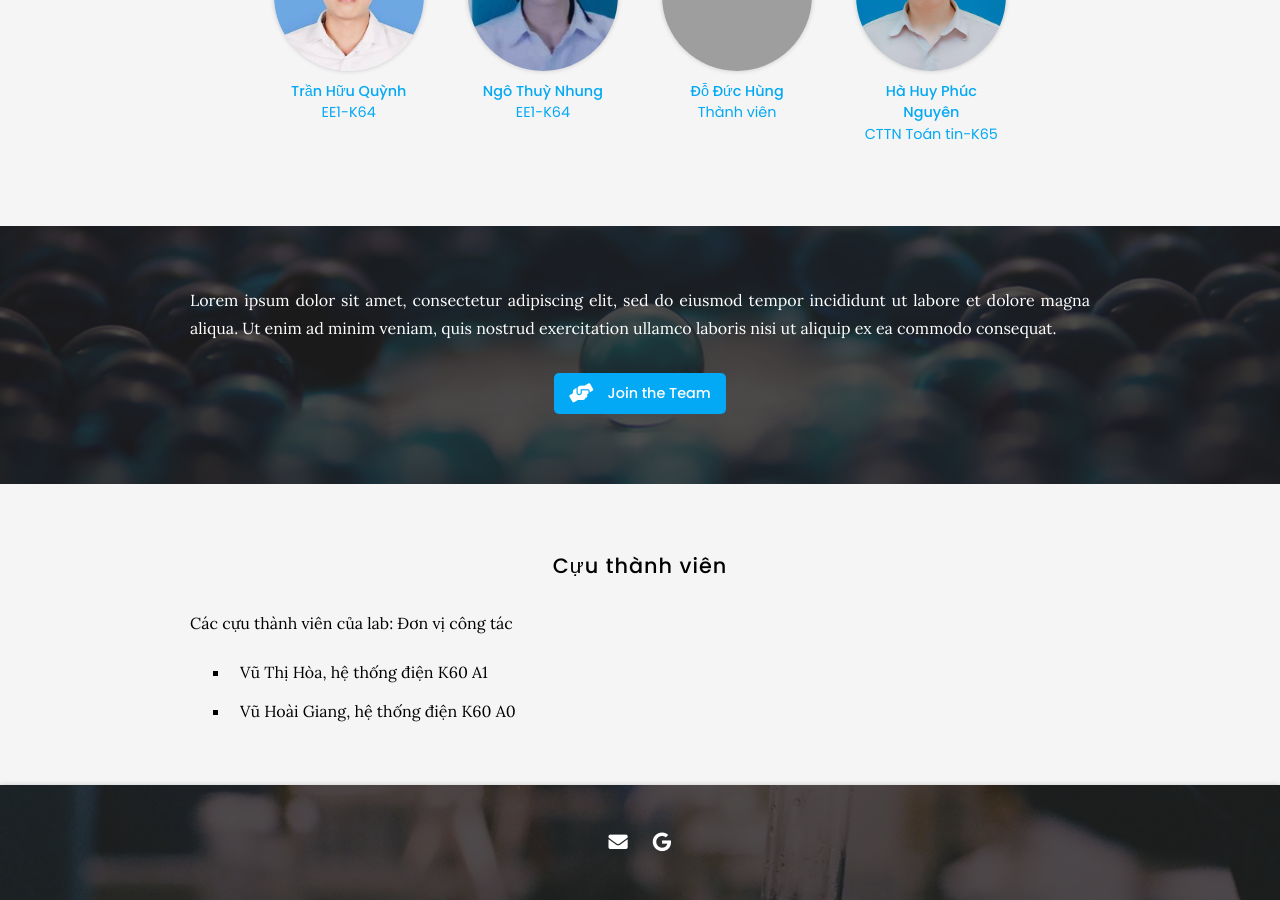
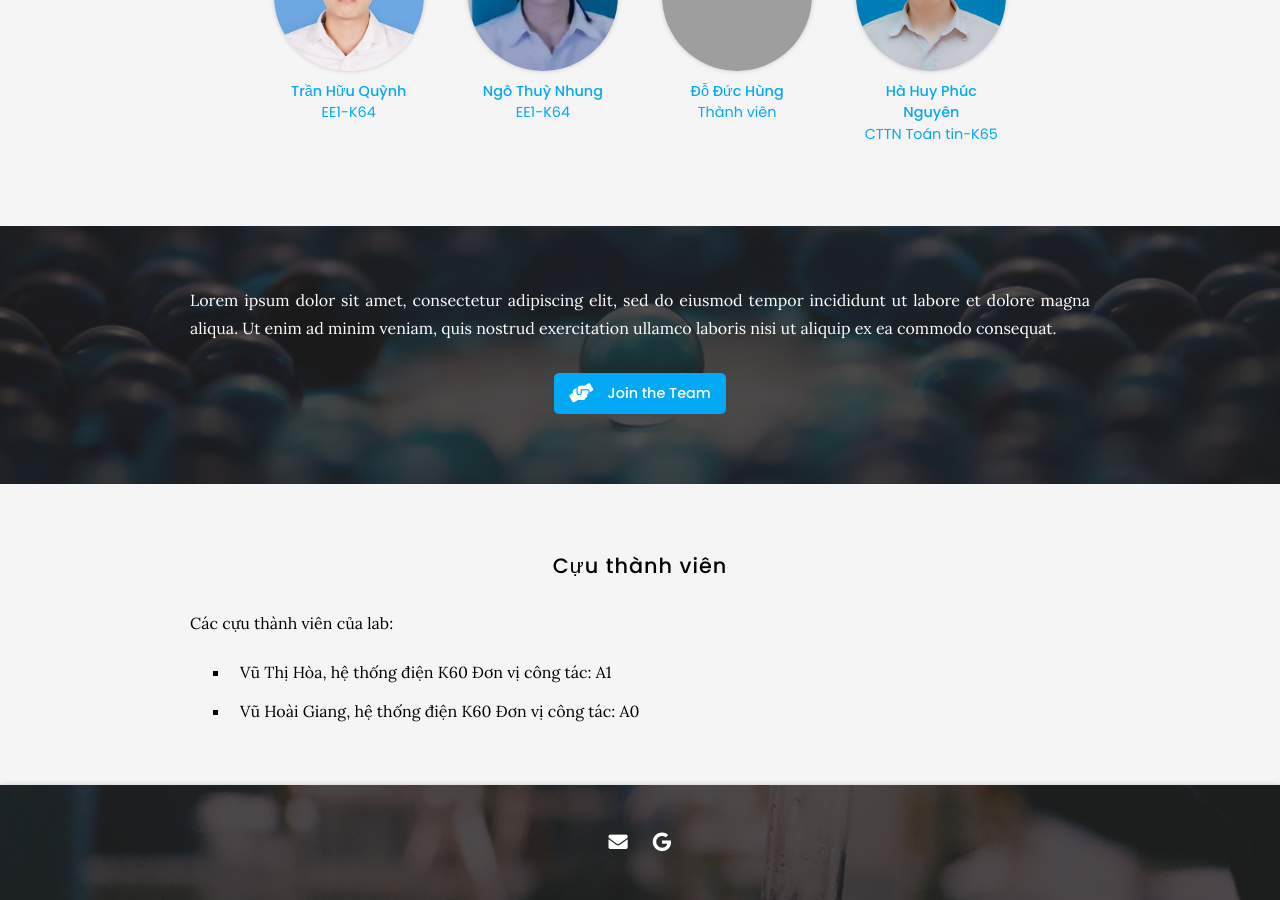
Before and after one commit to selabhust/home, a Jekyll site: the page built from team/index.md, in a window 1280 px wide and 900 px high, scrolled down 1598 px. Built offline with Jekyll 4.4.1, drawn with Linux system fonts in a browser that asks for light colours; nearby versions of some CDN libraries; grey boxes are pictures that could not be loaded.

Commit message:
update cuu thanh vien

```diff
--- a/team/index.md
+++ b/team/index.md
@@ -157,7 +157,7 @@ Ut enim ad minim veniam, quis nostrud exercitation ullamco laboris nisi ut aliqu
 
 ## Cựu thành viên
 
-Các cựu thành viên của lab:                              Đơn vị công tác
-  - Vũ Thị Hòa, hệ thống điện K60                              A1
-  - Vũ Hoài Giang, hệ thống điện K60                           A0
+Các cựu thành viên của lab:
+  - Vũ Thị Hòa, hệ thống điện K60                            Đơn vị công tác: A1
+  - Vũ Hoài Giang, hệ thống điện K60                         Đơn vị công tác: A0
 {:.center}
```
